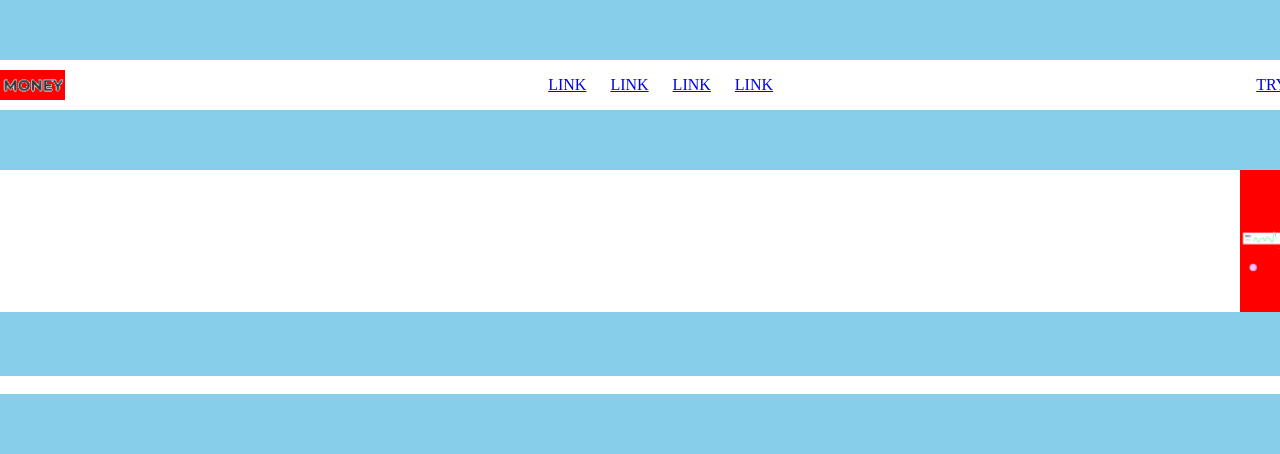
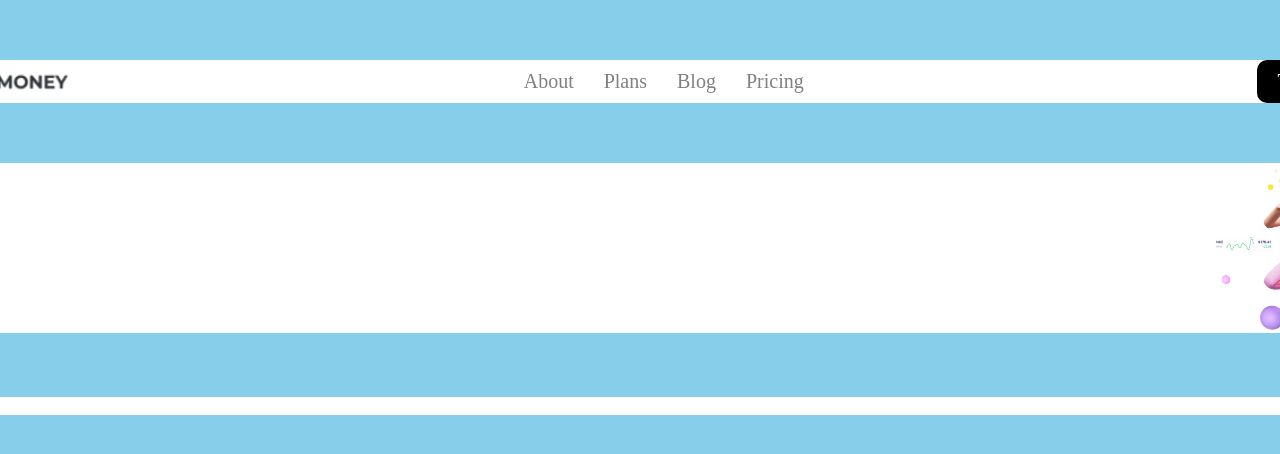
Before and after one commit to ZydrunasK/easy-money, a website: page index.html in a window 1280 px wide. Shown: the top 454 px of the page. Drawn offline with Linux system fonts and the light colour scheme.

Commit message:
header almost done

```diff
--- a/index.html
+++ b/index.html
@@ -21,12 +21,12 @@
     <header>
         <img src="./logo-text.webp" alt="logo">
         <nav>
-            <a href="#">LINK</a>
-            <a href="#">LINK</a>
-            <a href="#">LINK</a>
-            <a href="#">LINK</a>
+            <a href="#">About</a>
+            <a href="#">Plans</a>
+            <a href="#">Blog</a>
+            <a href="#">Pricing</a>
         </nav>
-        <a href="#">TRY FOR FREE</a>
+        <a href="#">Try for free</a>
     </header>
 
     <main>
--- a/main.css
+++ b/main.css
@@ -15,6 +15,35 @@ main > section:nth-child(2) {
 
 }
 
+header {
+    display: flex;
+    justify-content: space-between;
+    align-items: center;
+    font-size: 20px;
+}
+
+header > * {
+
+}
+
+header > nav {
+    display: flex;
+    gap: 30px;
+}
+nav > a {
+    text-decoration: none;
+    color: grey;
+
+}
+
+header > a {
+    background-color: black;
+    color: white;
+    text-decoration: none;
+    padding: 0.5em 1em;
+    border-radius: 0.5em;
+}
+
 main {
 
 }
@@ -30,25 +59,6 @@ div {
 
 img {
     float: right;
-    width: 150px;
-    background-color: red;
+    width: 180px;
+    background-color: white;
 }
-
-header {
-    display: flex;
-    justify-content: space-between;
-    align-items: center;
-}
-
-header > img,
-header > nav,
-header > a {
-    margin: 10px;
-    margin-left: 25px;
-    margin-right: 25px;
-}
-
-nav > a {
-    margin-left: 10px;
-    margin-right: 10px;
-}
```
